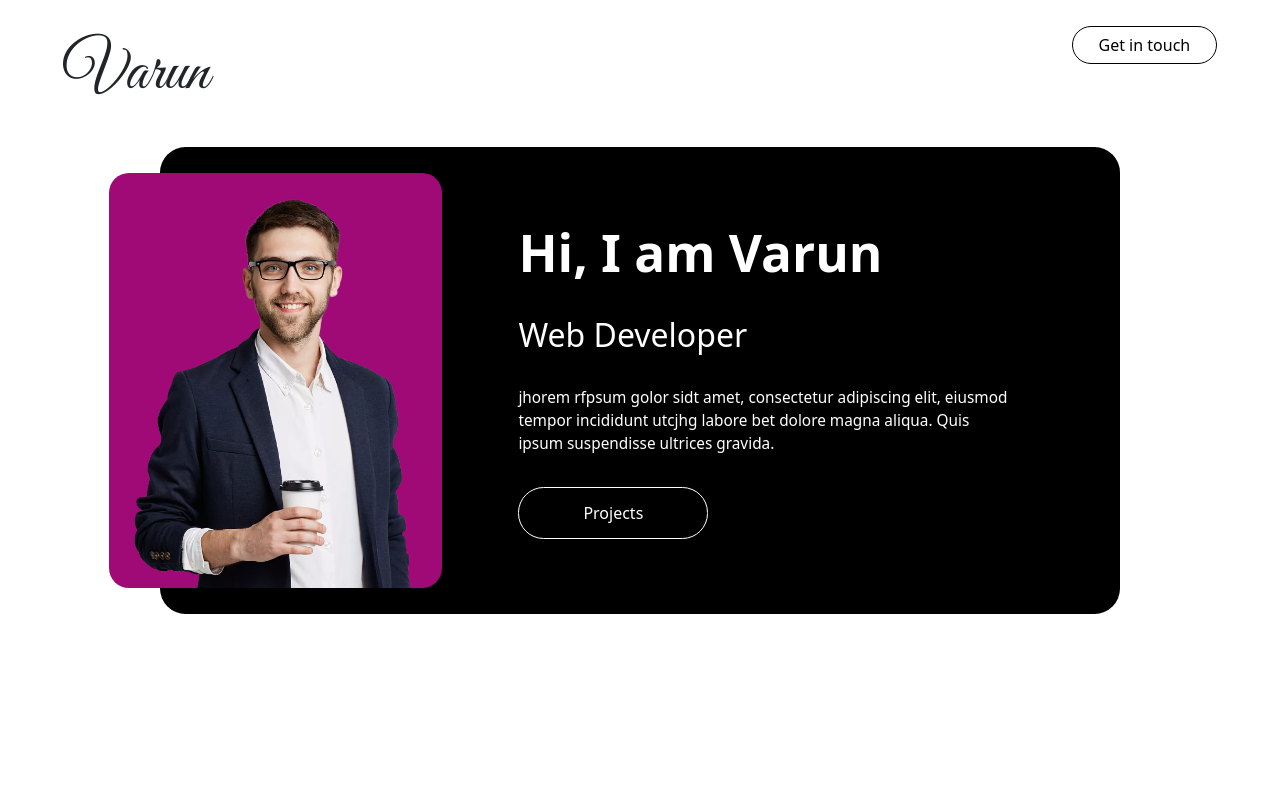
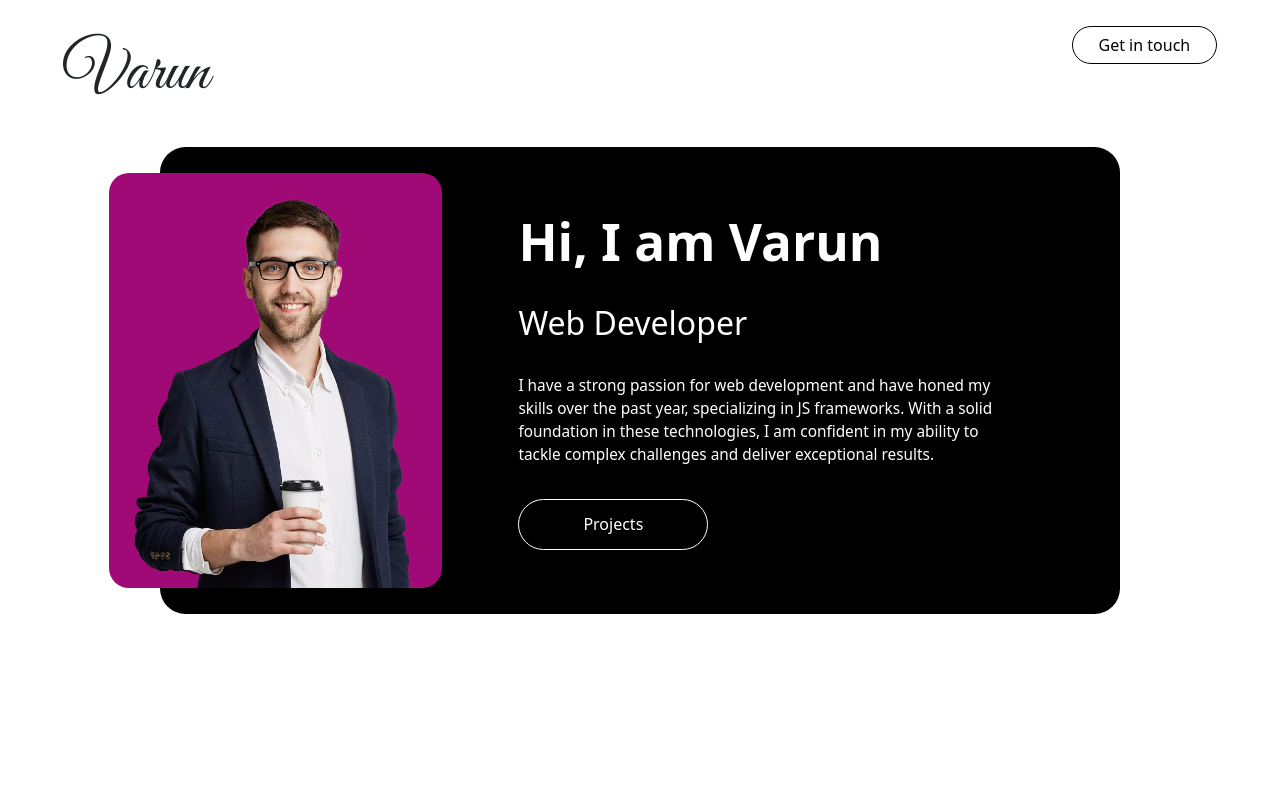
Before and after one commit to ait-varun/varun-portfolio, a Next.js app: page / in a window 1280 px wide. Shown: the top 800 px of the page. Built offline with nearby package versions, Linux system fonts and the light colour scheme.

Commit message:
updated about me

```diff
--- a/src/app/page.js
+++ b/src/app/page.js
@@ -25,9 +25,11 @@ export default function Home() {
                 <h1>Hi, I am Varun</h1>
                 <h2>Web Developer</h2>
                 <p>
-                  jhorem rfpsum golor sidt amet, consectetur adipiscing elit,
-                  eiusmod tempor incididunt utcjhg labore bet dolore magna
-                  aliqua. Quis ipsum suspendisse ultrices gravida.
+                  I have a strong passion for web development and have honed my
+                  skills over the past year, specializing in JS frameworks. With
+                  a solid foundation in these technologies, I am confident in my
+                  ability to tackle complex challenges and deliver exceptional
+                  results.
                 </p>
                 <button>Projects</button>
               </div>
```
